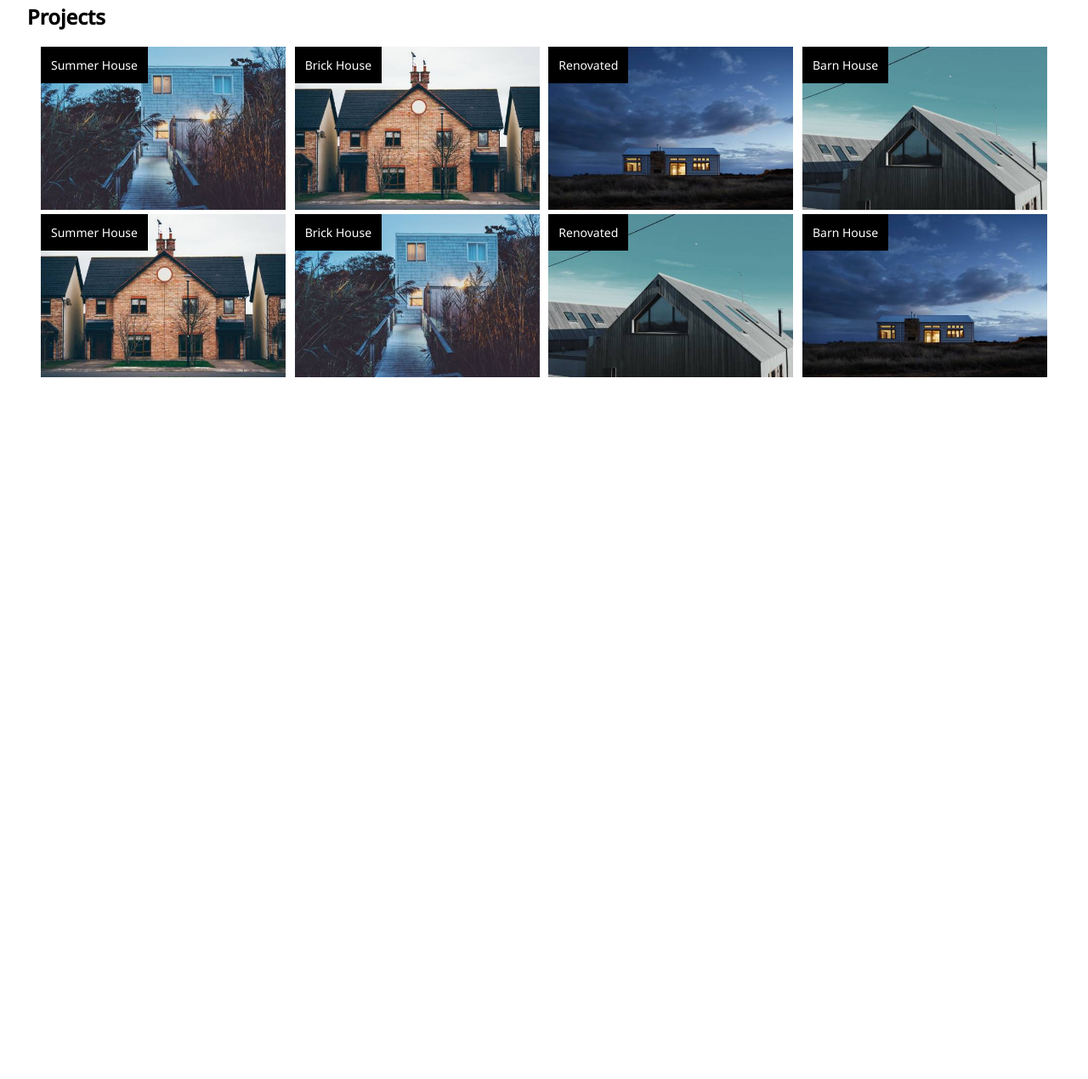
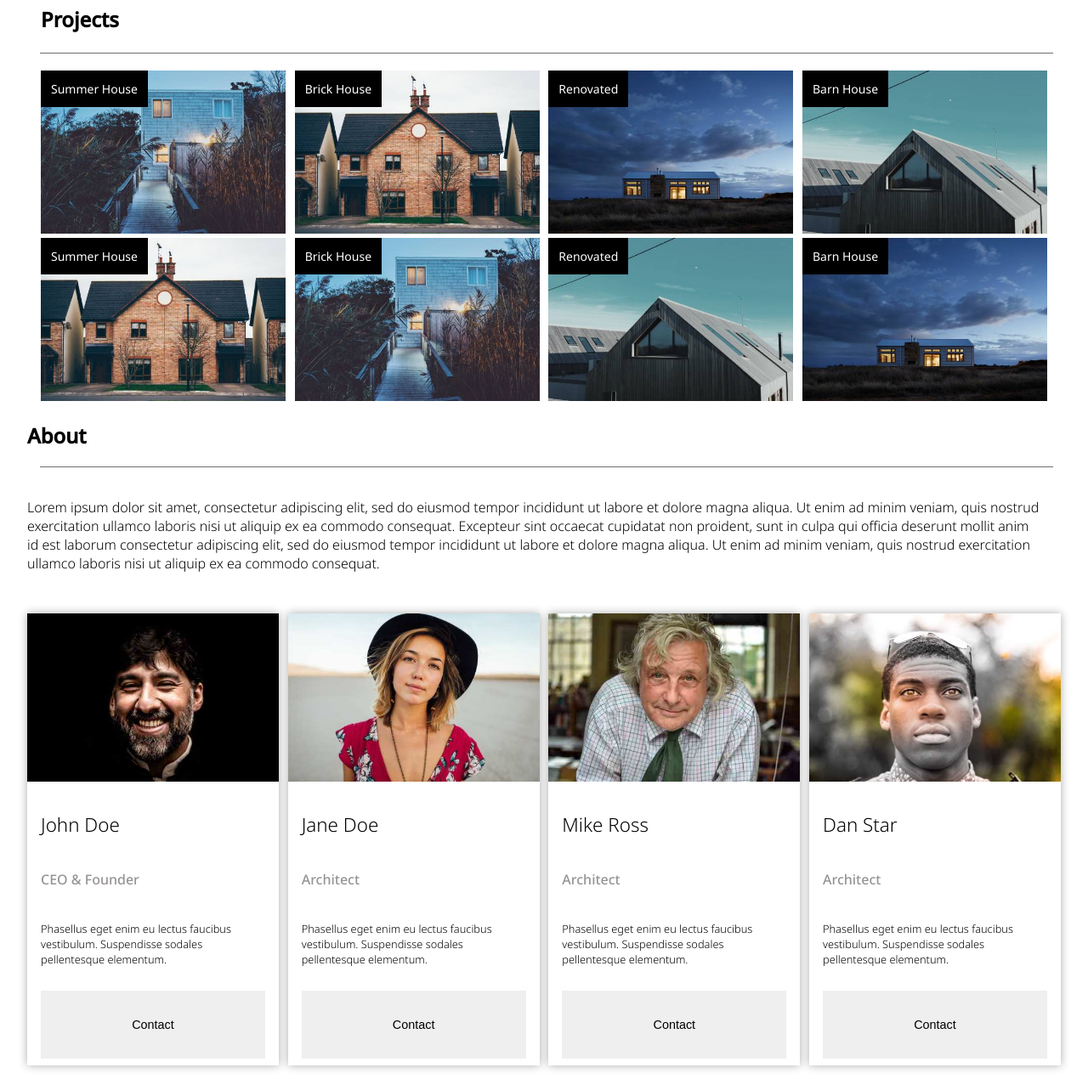
Before and after one commit to Umagowda1232/architect-website, a plain HTML site: page index.html in a window 1280 px wide. Shown: the part 753-2023 px from the top of the page at 85% size. Before the commit the page ends 1202 px from the top, so only its background shows below. Drawn offline with nearby package versions, Linux system fonts and the light colour scheme.

Commit message:
About Section with media query

```diff
--- a/index.html
+++ b/index.html
@@ -53,7 +53,8 @@
 
 
           <section class="project-section" id="project">
-            <h1 class="project-section__heading main-heading" id="project">Projects</h1>
+            <h2 class="project-section__heading main-heading" id="project">Projects</h2>
+            <div class="underline"></div>
             <article class="project-section__projects">
 
                 <div class="project-section__project">
@@ -90,6 +91,60 @@
                 </div>
             </article>
         </section>
+
+        <section class="about-section" id="about">
+            <h2 class="about-section__heading main-heading">About</h2>
+            <div class="underline"></div>
+                       <p class="about-section__para">Lorem ipsum dolor sit amet, consectetur adipiscing elit,
+                        sed do eiusmod tempor incididunt ut labore et dolore magna aliqua. Ut enim ad minim
+                        veniam, quis nostrud exercitation ullamco laboris nisi ut aliquip ex ea commodo
+                        consequat. Excepteur sint occaecat cupidatat non proident, sunt in culpa qui officia
+                        deserunt mollit anim id est laborum consectetur adipiscing elit, sed do eiusmod tempor
+                        incididunt ut labore et dolore magna aliqua. Ut enim ad minim veniam, quis nostrud
+                        exercitation ullamco laboris nisi ut aliquip ex ea commodo consequat.</p>
+                <div class="about-section__teams">
+                    <article class="about-section__team">
+                        <img src="./images/team1.jpg" alt="John Doe" class="about-section__team-image">
+                        <h3 class="about-section__team-name">John Doe</h3>
+                        <h4 class="about-section__team-position">CEO & Founder</h4>
+                        <p class="about-section__team-description">Phasellus eget enim eu lectus faucibus vestibulum.
+                             Suspendisse sodales pellentesque elementum.</p>
+                        <div class="about-section__team-contact">
+                            <button class="about-section__team-contact-button">Contact</button>
+                        </div>
+                    </article>
+                    <article class="about-section__team">
+                        <img src="./images/team2.jpg" alt="Jane Doe" class="about-section__team-image">
+                        <h3 class="about-section__team-name">Jane Doe</h3>
+                        <h4 class="about-section__team-position">Architect</h4>
+                        <p class="about-section__team-description">Phasellus eget enim eu lectus faucibus vestibulum.
+                             Suspendisse sodales pellentesque elementum.</p>
+                        <div class="about-section__team-contact">
+                            <button class="about-section__team-contact-button">Contact</button>
+                        </div>
+                    </article>
+                    <article class="about-section__team">
+                        <img src="./images/team3.jpg" alt="Mike Ross" class="about-section__team-image">
+                        <h3 class="about-section__team-name">Mike Ross</h3>
+                        <h4 class="about-section__team-position">Architect</h4>
+                        <p class="about-section__team-description">Phasellus eget enim eu lectus faucibus vestibulum.
+                             Suspendisse sodales pellentesque elementum.</p>
+                        <div class="about-section__team-contact">
+                            <button class="about-section__team-contact-button">Contact</button>
+                        </div>
+                    </article>
+                    <article class="about-section__team">
+                        <img src="./images/team4.jpg" alt="Dan Star" class="about-section__team-image">
+                        <h3 class="about-section__team-name">Dan Star</h3>
+                        <h4 class="about-section__team-position">Architect</h4>
+                        <p class="about-section__team-description">Phasellus eget enim eu lectus faucibus vestibulum.
+                             Suspendisse sodales pellentesque elementum.</p>
+                        <div class="about-section__team-contact">
+                            <button class="about-section__team-contact-button">Contact</button>
+                        </div>
+                    </article>
+                </div>
+            </section>
     </main>
 
 </body>
--- a/styles.css
+++ b/styles.css
@@ -14,6 +14,13 @@
   body {
     margin: 0;
     font-family: 'Noto Sans', sans-serif;
+  }
+
+  .main-headings {
+    font-size: 1.5rem;
+    font-weight: 400;
+    padding-block: 5rem 2rem;
+    border-bottom: 1px solid rgb(227, 227, 227);
   }
 
   .backdrop {
@@ -155,6 +162,19 @@
 
     }
 
+    .project-section__heading {
+      text-decoration: none;
+      padding: 0.2rem 1rem;
+      margin-bottom: 5px;
+    }
+
+    .underline {
+      width: 98%;
+      height: 1px;
+      background-color: #6f6d6d; /* black line */
+      margin: 20px 30px 20px 15px;
+    }
+
     .project-section__projects {
       display: flex;
       flex-direction: column;
@@ -178,6 +198,68 @@
       position: absolute;
       top: 0;
       left: 0;
+    }
+
+    /* ? About section ? */
+    .about-section {
+      margin-inline: 2rem;
+    }
+
+    .about-section__para {
+      width: 98%;
+      left: 15px;
+      padding-top: 1rem;
+      font-weight: 300;
+    }
+
+    .about-section__teams {
+      display: flex;
+      flex-direction: column;
+      justify-content: space-between;
+      padding-top: 2rem;
+    }
+
+    .about-section__team {
+      box-shadow: 0px 0px 10px rgb(172, 172, 172);
+      margin-bottom: 1rem;
+    }
+
+    .about-section__team-image {
+      width: 100%;
+    }
+
+    .about-section__team-name {
+      padding: 0.5rem 1rem;
+      font-weight: 300;
+      font-size: 1.4rem;
+    }
+
+    .about-section__team-position {
+      padding: 0.5rem 1rem;
+      font-weight: 500;
+      font-size: 1rem;
+      color: #979393;
+    }
+
+    .about-section__team-description {
+      padding: 0.5rem 1rem;
+      font-weight: 300;
+      font-size: 0.8rem;
+    }
+
+    .about-section__team-contact {
+      padding: 0.5rem 1rem;
+    }
+
+    .about-section__team-contact-button {
+      font-size: 0.9rem;
+      padding-block: 2rem;
+      width: 100%;
+      border: none;
+    }
+
+    .about-section__team-contact-button:hover {
+      background-color: rgb(182, 182, 182);
     }
 
 
@@ -233,10 +315,22 @@
       width: calc(50% - 8px);
     }
 
+    .about-section__teams {
+      flex-flow: row wrap;
+    }
+
+    .about-section__team{
+      width: calc(50% - 0.5rem);
+    }
+  }
+
 
     @media (min-width:64rem) {
       .project-section__project  {
         width: calc(25% - 8px);
       }
+
+      .about-section__team {
+        width: calc(25% - 0.5rem);
+      }
     }
-  }
```
Also changed, not shown: images/team1.jpg (added), images/team2.jpg (added), images/team3.jpg (added), images/team4.jpg (added).
